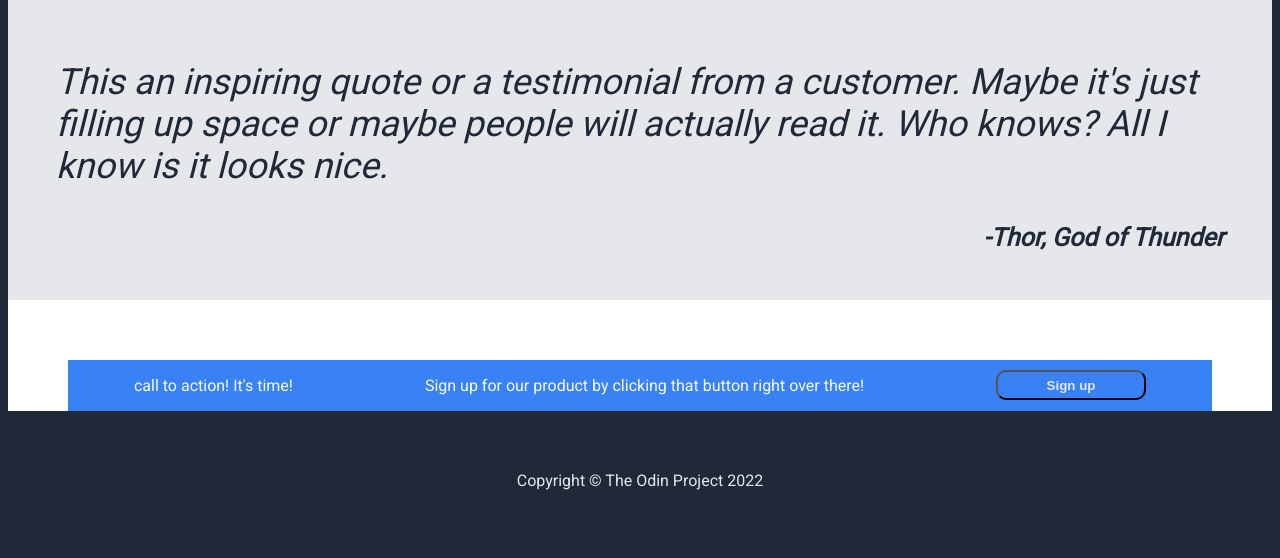
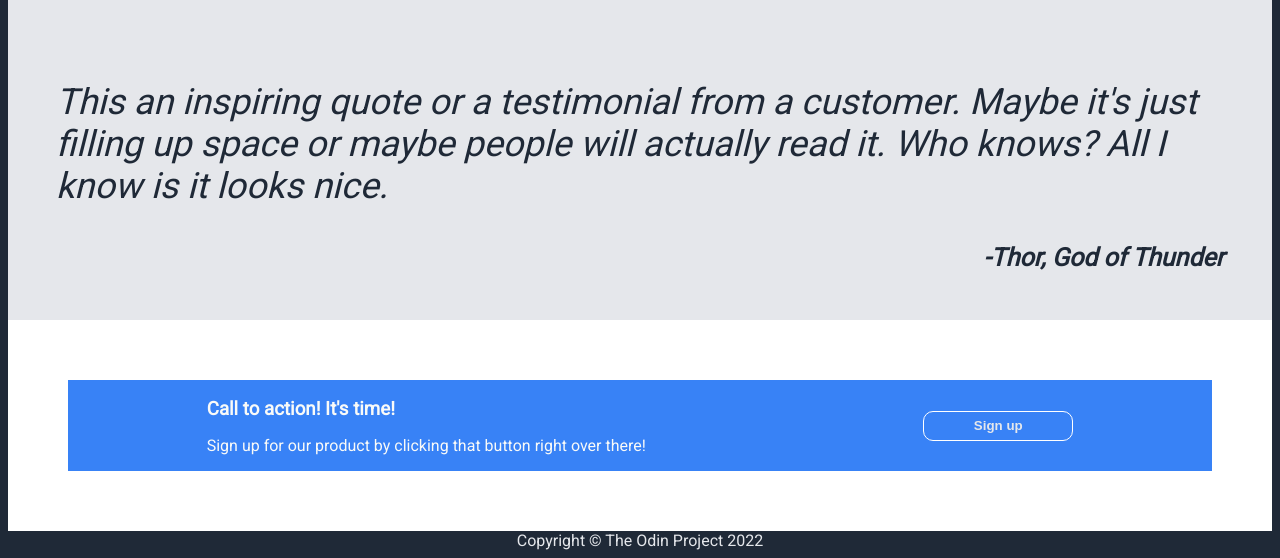
Before and after one commit to scott-standaert/odin-landing-page, a plain HTML site: page index.html in a window 1280 px wide. Shown: the part 640-1198 px from the top of the page. Before the commit the page ends 1138 px from the top, so only its background shows below. Drawn offline with Linux system fonts and the light colour scheme.

Commit message:
set flex direction of content to column

```diff
--- a/index.html
+++ b/index.html
@@ -67,9 +67,11 @@
             </section>
 
             <section class="action">
-                <p>call to action! It's time!</p>
-                <p>Sign up for our product by clicking that button right over there!</p>
-                <button type="button">Sign up</button>
+                <div class="action-text">
+                    <h3>Call to action! It's time!</h3>
+                    <p>Sign up for our product by clicking that button right over there!</p>
+                </div>
+                <button class="action-button" type="button">Sign up</button>
             </section>
         </div>
 
--- a/style.css
+++ b/style.css
@@ -100,6 +100,8 @@ footer {
 }
 
 .content {
+    display: flex;
+    flex-direction: column;
     background-color: #fff;
 }
 
```
